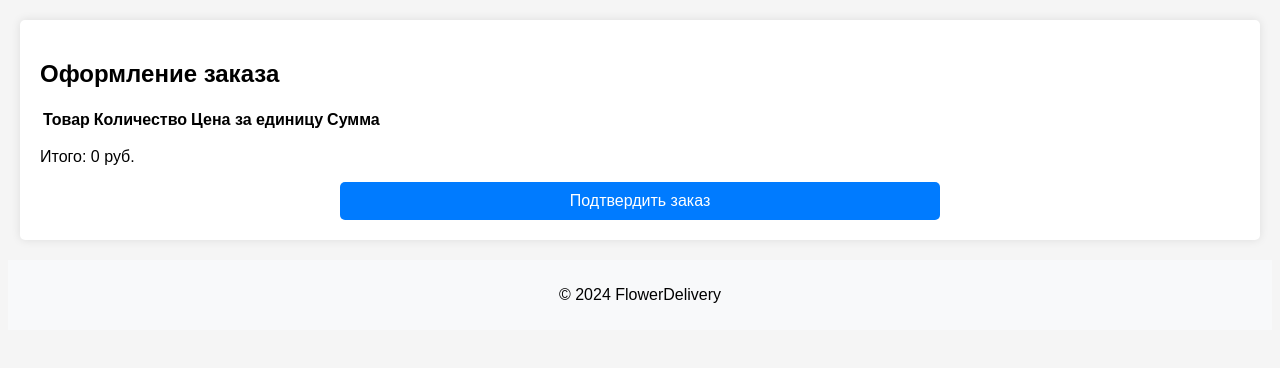
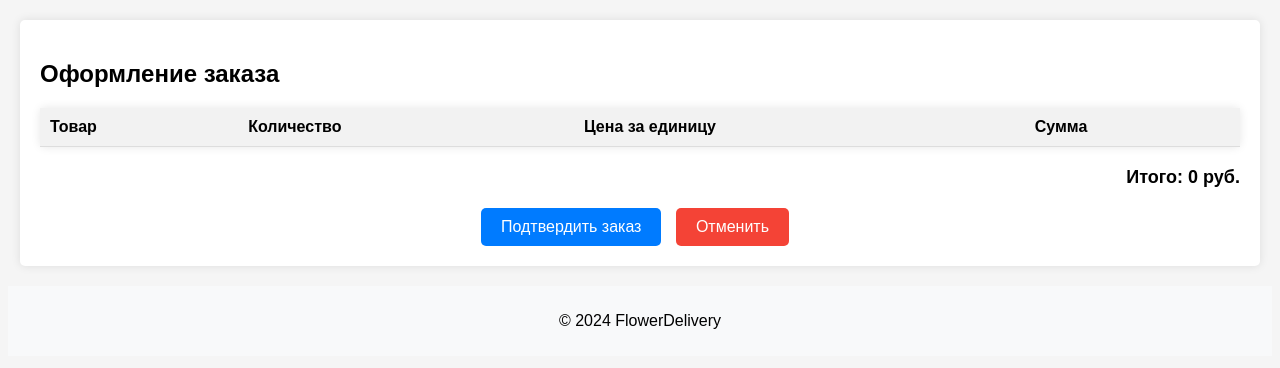
Before and after one commit to MasterVVK/flower_delivery, a Django app: page /checkout/ in a window 1280 px wide. Shown: the part 142-510 px from the top of the page. Run offline with Django 5.2, Linux system fonts and the light colour scheme; data comes from the database, SQL or seed files in the repository; data that the repository does not hold is empty; parts of the project's set-up code (start-up, migrations or seed data) failed here and were passed over.

Commit message:
Up checkout

```diff
--- a/static/styles.css
+++ b/static/styles.css
@@ -234,3 +234,72 @@ form button:hover {
 .scroll-button:hover .icon {
     filter: invert(34%) sepia(99%) saturate(7499%) hue-rotate(189deg) brightness(97%) contrast(102%); /* Синий цвет при наведении */
 }
+
+/* Стили для таблицы заказа */
+.order-summary-table {
+    width: 100%;
+    border-collapse: collapse;
+    margin-bottom: 20px;
+    background-color: #fff;
+    border-radius: 5px;
+    box-shadow: 0 0 10px rgba(0,0,0,0.1);
+}
+
+.order-summary-table th,
+.order-summary-table td {
+    padding: 10px;
+    text-align: left;
+    border-bottom: 1px solid #ddd;
+}
+
+.order-summary-table thead tr {
+    background-color: #f2f2f2;
+}
+
+.order-total {
+    font-weight: bold;
+    text-align: right;
+    margin-top: 20px;
+    font-size: 18px;
+}
+
+/* Стили для кнопок на странице оформления заказа */
+.order-buttons {
+    text-align: center;
+    margin-top: 20px;
+}
+
+.order-button-form {
+    display: inline-block;
+    margin-right: 10px;
+}
+
+.confirm-button {
+    background-color: #007bff; /* Синий цвет, как в основном стиле */
+    color: white;
+    padding: 10px 20px;
+    border: none;
+    border-radius: 5px;
+    cursor: pointer;
+    font-size: 16px;
+    transition: background-color 0.3s ease;
+}
+
+.confirm-button:hover {
+    background-color: #0056b3; /* Более тёмный синий цвет при наведении */
+}
+
+.cancel-button {
+    background-color: #f44336; /* Красный цвет для отмены */
+    color: white;
+    padding: 10px 20px;
+    border: none;
+    border-radius: 5px;
+    cursor: pointer;
+    font-size: 16px;
+    transition: background-color 0.3s ease;
+}
+
+.cancel-button:hover {
+    background-color: #e53935; /* Более тёмный красный цвет при наведении */
+}
--- a/templates/orders/checkout.html
+++ b/templates/orders/checkout.html
@@ -1,5 +1,5 @@
 {% extends 'base.html' %}
-{% load orders_filters %} <!-- Загрузка кастомных фильтров -->
+{% load orders_filters %}
 
 {% block title %}Оформление заказа{% endblock %}
 
@@ -7,7 +7,7 @@
 <h2>Оформление заказа</h2>
 
 <!-- Таблица с составом заказа -->
-<table>
+<table class="order-summary-table">
     <thead>
         <tr>
             <th>Товар</th>
@@ -22,18 +22,25 @@
             <td>{{ item.product.name }}</td>
             <td>{{ item.quantity }}</td>
             <td>{{ item.product.price }} руб.</td>
-            <td>{{ item.quantity|multiply:item.product.price }} руб.</td> <!-- Использование фильтра multiply -->
+            <td>{{ item.quantity|multiply:item.product.price }} руб.</td>
         </tr>
         {% endfor %}
     </tbody>
 </table>
 
 <!-- Отображение общей суммы заказа -->
-<p>Итого: {{ total }} руб.</p>
+<p class="order-total">Итого: {{ total }} руб.</p>
 
-<!-- Форма для подтверждения заказа -->
-<form method="post">
-    {% csrf_token %}
-    <button type="submit">Подтвердить заказ</button>
-</form>
+<!-- Кнопки подтверждения и отмены -->
+<div class="order-buttons">
+    <form method="post" class="order-button-form">
+        {% csrf_token %}
+        <button type="submit" class="confirm-button">Подтвердить заказ</button>
+    </form>
+
+    <form action="{% url 'cart_detail' %}" method="get" class="order-button-form">
+        <button type="submit" class="cancel-button">Отменить</button>
+    </form>
+</div>
+
 {% endblock %}
```
